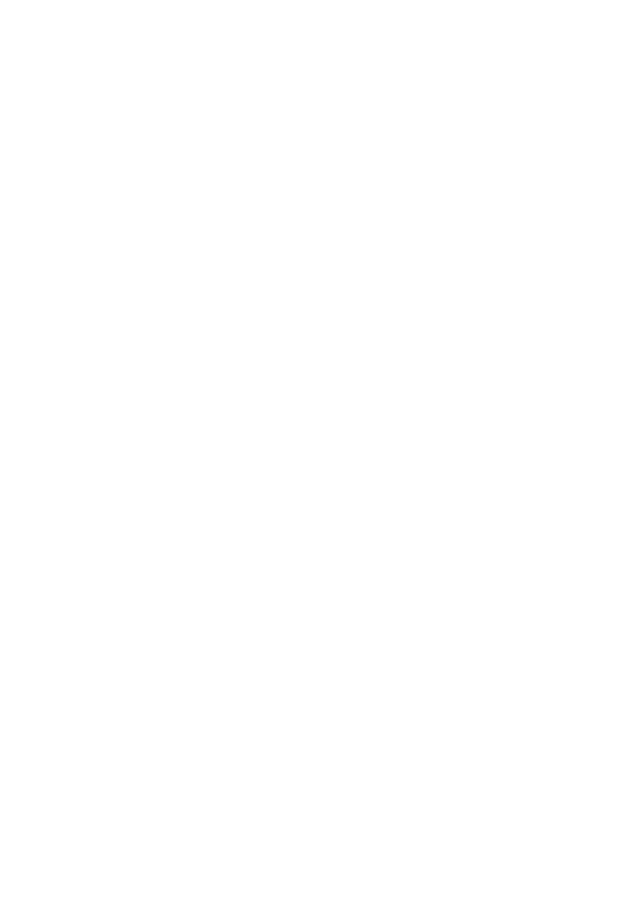
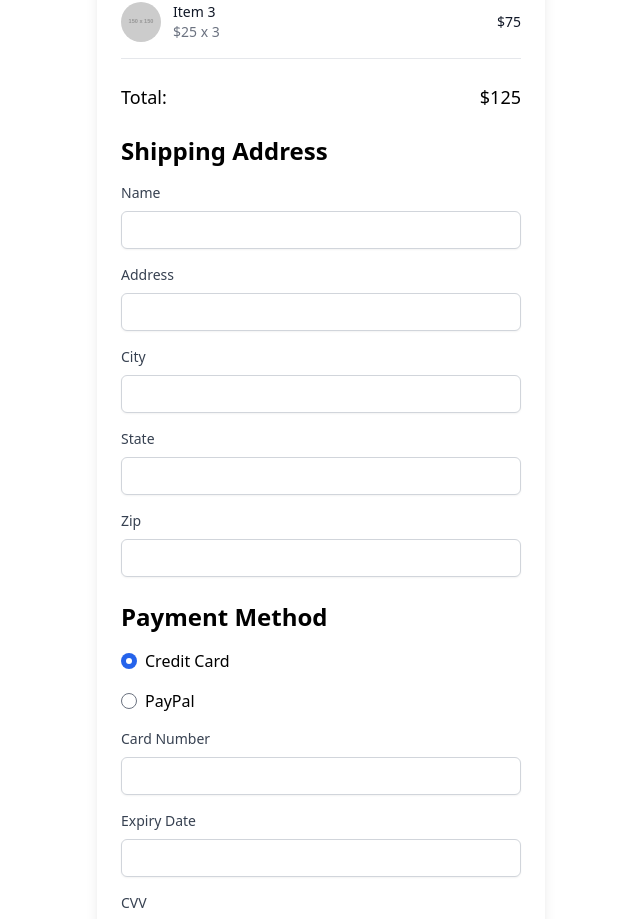
Before and after one commit to nmemarcoding/SnapSell, a React (Create React App) app in the folder client/: page /orderreview in a window 1280 px wide. Before the commit this address had no page. Shown: the part 399-1318 px from the top of the page, without its empty margins (319-959 px from the left). Before the commit the page ends 800 px from the top, so only its background shows below. Built offline with nearby package versions, Linux system fonts and the light colour scheme.

Commit message:
orderreview page

```diff
--- a/client/src/App.js
+++ b/client/src/App.js
@@ -6,6 +6,7 @@
 import HomePage from './pages/HomePage/HomePage';
 import ProductListPage from './pages/ProductListPage/ProductListPage';
 import CartPage from './pages/CartPage/CartPage';
+import OrderReview from './pages/OrderReview/OrderReview';
 
 
 function App() {
@@ -27,6 +28,8 @@
               {userInfo.isAdmin && <Route path="/admin" element={<AdminPage/>}/>}
               {/* cartPage */}
               <Route path="/cart" element={<CartPage/>}/>
+              {/* <OrderReview page */}
+             <Route path="/orderreview" element={<OrderReview/>}/>
 
 
             </Routes>
--- a/client/src/pages/CartPage/CartPage.js
+++ b/client/src/pages/CartPage/CartPage.js
@@ -1,4 +1,5 @@
 import React, { useState, useEffect } from 'react';
+import { useNavigate } from 'react-router-dom';
 import Navbar from '../../components/Navbar/Navbar';
 
 export default function CartPage() {
@@ -13,6 +14,8 @@
     const total = cartItems.reduce((acc, item) => acc + item.quantity * 10, 0);
     setCartTotal(total);
   }, [cartItems]);
+
+  const Navigate = useNavigate();
 
   const handleQuantityChange = (itemId, action) => {
     setCartItems(prevCartItems => {
@@ -34,6 +37,12 @@
     });
   };
 
+  const handleCheckout = () => {
+    // Implement your checkout logic here
+    // Navigate to the OrderReview page
+    Navigate('/orderreview');
+  };
+
   return (
     <div>
       {/* Add your navbar component here */}
@@ -51,8 +60,8 @@
           <div>
             <div className="grid grid-cols-1 md:grid-cols-2 lg:grid-cols-3 gap-4">
               {cartItems.map(item => (
-                <div key={item.id} className="bg-white rounded-lg shadow-md p-4">
-                  <img src={item.image} alt={item.name} className="w-full mb-2" />
+                <div key={item.id} className="bg-white rounded-lg shadow-md p-4 transform transition duration-300 hover:rotate-y-10 hover:skew-x-10">
+                  <img src={item.image} alt={item.name} className="w-full mb-2 rounded-lg" />
                   <h2 className="text-lg font-bold mb-2">{item.name}</h2>
                   <p className="text-gray-700 mb-2">Price: $10.00</p>
                   <div className="flex items-center mb-2">
@@ -64,6 +73,7 @@
                 </div>
               ))}
             </div>
+            <button className="bg-blue-500 hover:bg-blue-700 text-white font-bold py-2 px-4 rounded mt-4 w-full" onClick={handleCheckout}>Checkout</button>
           </div>
         )}
       </div>
--- /dev/null
+++ b/client/src/pages/OrderReview/OrderDetails/OrderDetails.js
@@ -0,0 +1,7 @@
+import React from 'react'
+
+export default function OrderDetails() {
+  return (
+    <div>OrderDetails</div>
+  )
+}
--- /dev/null
+++ b/client/src/pages/OrderReview/OrderReview.js
@@ -0,0 +1,131 @@
+import React, { useState } from 'react'
+import Navbar from '../../components/Navbar/Navbar'
+
+export default function OrderReview() {
+  const orderSummary = {
+    items: [
+      { name: 'Item 1', price: 20, quantity: 2 },
+      { name: 'Item 2', price: 30, quantity: 1 },
+      { name: 'Item 3', price: 25, quantity: 3 }
+    ],
+    total: 125
+  }
+
+  const [paymentMethod, setPaymentMethod] = useState('credit-card')
+  const [shippingAddress, setShippingAddress] = useState({
+    name: '',
+    address: '',
+    city: '',
+    state: '',
+    zip: ''
+  })
+
+  const handlePaymentMethodChange = (event) => {
+    setPaymentMethod(event.target.value)
+  }
+
+  const handleShippingAddressChange = (event) => {
+    const { name, value } = event.target
+    setShippingAddress(prevState => ({
+      ...prevState,
+      [name]: value
+    }))
+  }
+
+  return (
+    <div>
+      <Navbar />
+      <div className="bg-white rounded-lg shadow-lg p-6 max-w-md mx-auto mt-20">
+        <h2 className="text-2xl font-bold mb-4">Order Summary</h2>
+        <ul className="border-t border-b border-gray-200 divide-y divide-gray-200">
+          {orderSummary.items.map(item => (
+            <li key={item.name} className="py-4 flex items-center justify-between">
+              <div className="flex items-center">
+                <div className="flex-shrink-0">
+                  <img className="h-10 w-10 rounded-full" src="https://via.placeholder.com/150" alt="" />
+                </div>
+                <div className="ml-3">
+                  <p className="text-sm font-medium text-gray-900">{item.name}</p>
+                  <p className="text-sm text-gray-500">${item.price} x {item.quantity}</p>
+                </div>
+              </div>
+              <p className="text-sm font-medium text-gray-900">${item.price * item.quantity}</p>
+            </li>
+          ))}
+        </ul>
+        <div className="flex justify-between mt-6">
+          <p className="text-lg font-medium">Total:</p>
+          <p className="text-lg font-medium">${orderSummary.total}</p>
+        </div>
+        <div className="mt-6">
+          <h2 className="text-2xl font-bold mb-4">Shipping Address</h2>
+          <div className="mb-4">
+            <label htmlFor="name" className="block text-sm font-medium text-gray-700 mb-2">Name</label>
+            <input type="text" id="name" name="name" value={shippingAddress.name} onChange={handleShippingAddressChange} className="border-gray-300 rounded-md shadow-sm focus:ring-indigo-500 focus:border-indigo-500 block w-full sm:text-sm border" />
+          </div>
+          <div className="mb-4">
+            <label htmlFor="address" className="block text-sm font-medium text-gray-700 mb-2">Address</label>
+            <input type="text" id="address" name="address" value={shippingAddress.address} onChange={handleShippingAddressChange} className="border-gray-300 rounded-md shadow-sm focus:ring-indigo-500 focus:border-indigo-500 block w-full sm:text-sm border" />
+          </div>
+          <div className="mb-4">
+            <label htmlFor="city" className="block text-sm font-medium text-gray-700 mb-2">City</label>
+            <input type="text" id="city" name="city" value={shippingAddress.city} onChange={handleShippingAddressChange} className="border-gray-300 rounded-md shadow-sm focus:ring-indigo-500 focus:border-indigo-500 block w-full sm:text-sm border" />
+          </div>
+          <div className="mb-4">
+            <label htmlFor="state" className="block text-sm font-medium text-gray-700 mb-2">State</label>
+            <input type="text" id="state" name="state" value={shippingAddress.state} onChange={handleShippingAddressChange} className="border-gray-300 rounded-md shadow-sm focus:ring-indigo-500 focus:border-indigo-500 block w-full sm:text-sm border" />
+          </div>
+          <div className="mb-4">
+            <label htmlFor="zip" className="block text-sm font-medium text-gray-700 mb-2">Zip</label>
+            <input type="text" id="zip" name="zip" value={shippingAddress.zip} onChange={handleShippingAddressChange} className="border-gray-300 rounded-md shadow-sm focus:ring-indigo-500 focus:border-indigo-500 block w-full sm:text-sm border" />
+          </div>
+        </div>
+        <div className="mt-6">
+          <h2 className="text-2xl font-bold mb-4">Payment Method</h2>
+          <div className="flex items-center mb-4">
+            <input
+              type="radio"
+              id="credit-card"
+              name="payment-method"
+              value="credit-card"
+              checked={paymentMethod === 'credit-card'}
+              onChange={handlePaymentMethodChange}
+              className="mr-2"
+            />
+            <label htmlFor="credit-card">Credit Card</label>
+          </div>
+          <div className="flex items-center mb-4">
+            <input
+              type="radio"
+              id="paypal"
+              name="payment-method"
+              value="paypal"
+              checked={paymentMethod === 'paypal'}
+              onChange={handlePaymentMethodChange}
+              className="mr-2"
+            />
+            <label htmlFor="paypal">PayPal</label>
+          </div>
+          {paymentMethod === 'credit-card' && (
+            <div>
+              <label htmlFor="card-number" className="block text-sm font-medium text-gray-700 mb-2">Card Number</label>
+              <input type="text" id="card-number" name="card-number" className="border-gray-300 rounded-md shadow-sm focus:ring-indigo-500 focus:border-indigo-500 block w-full sm:text-sm border" />
+              <label htmlFor="expiry-date" className="block text-sm font-medium text-gray-700 mt-4 mb-2">Expiry Date</label>
+              <input type="text" id="expiry-date" name="expiry-date" className="border-gray-300 rounded-md shadow-sm focus:ring-indigo-500 focus:border-indigo-500 block w-full sm:text-sm border" />
+              <label htmlFor="cvv" className="block text-sm font-medium text-gray-700 mt-4 mb-2">CVV</label>
+              <input type="text" id="cvv" name="cvv" className="border-gray-300 rounded-md shadow-sm focus:ring-indigo-500 focus:border-indigo-500 block w-full sm:text-sm border" />
+            </div>
+          )}
+          {paymentMethod === 'paypal' && (
+            <div>
+              <p>Pay with PayPal</p>
+            </div>
+          )}
+        </div>
+        <button className="mt-6 bg-indigo-500 hover:bg-indigo-600 text-white font-bold py-2 px-4 rounded">
+          Place Order
+        </button>
+      </div>
+    </div>
+  )
+}
```
